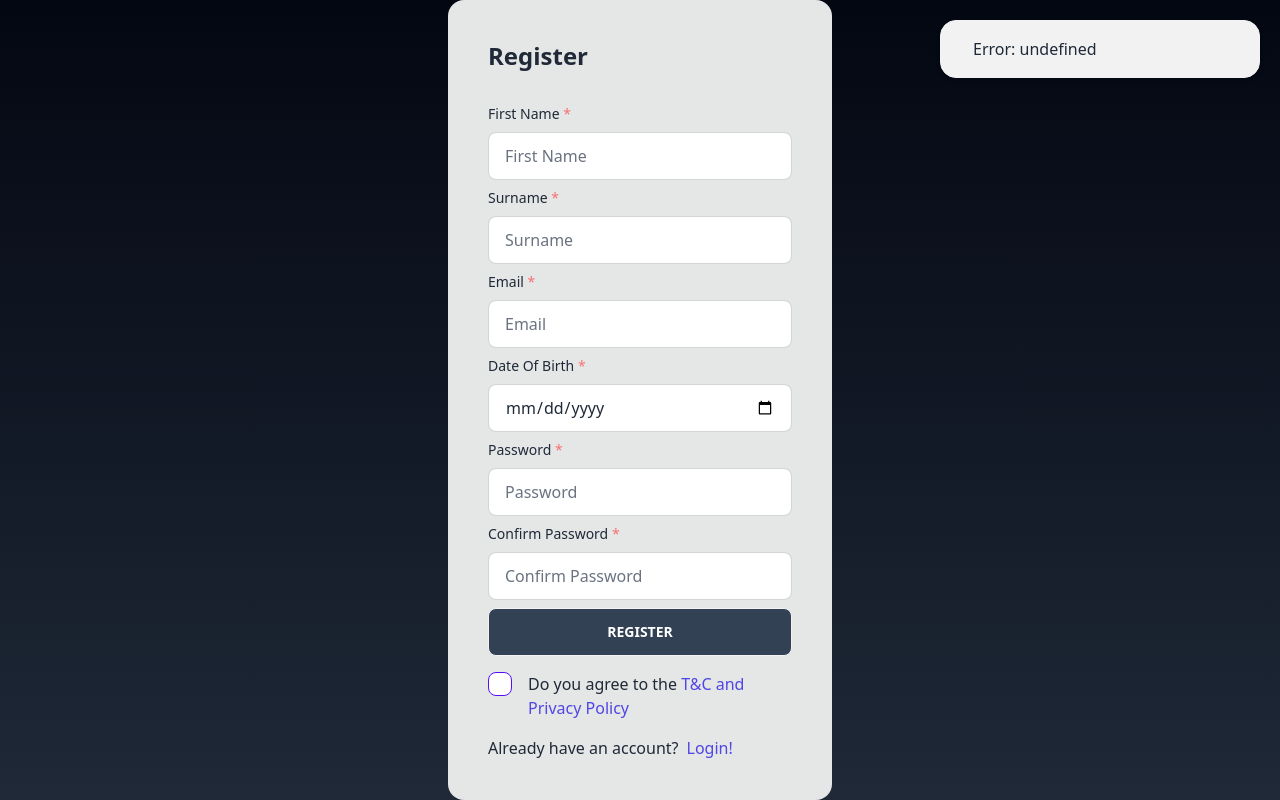
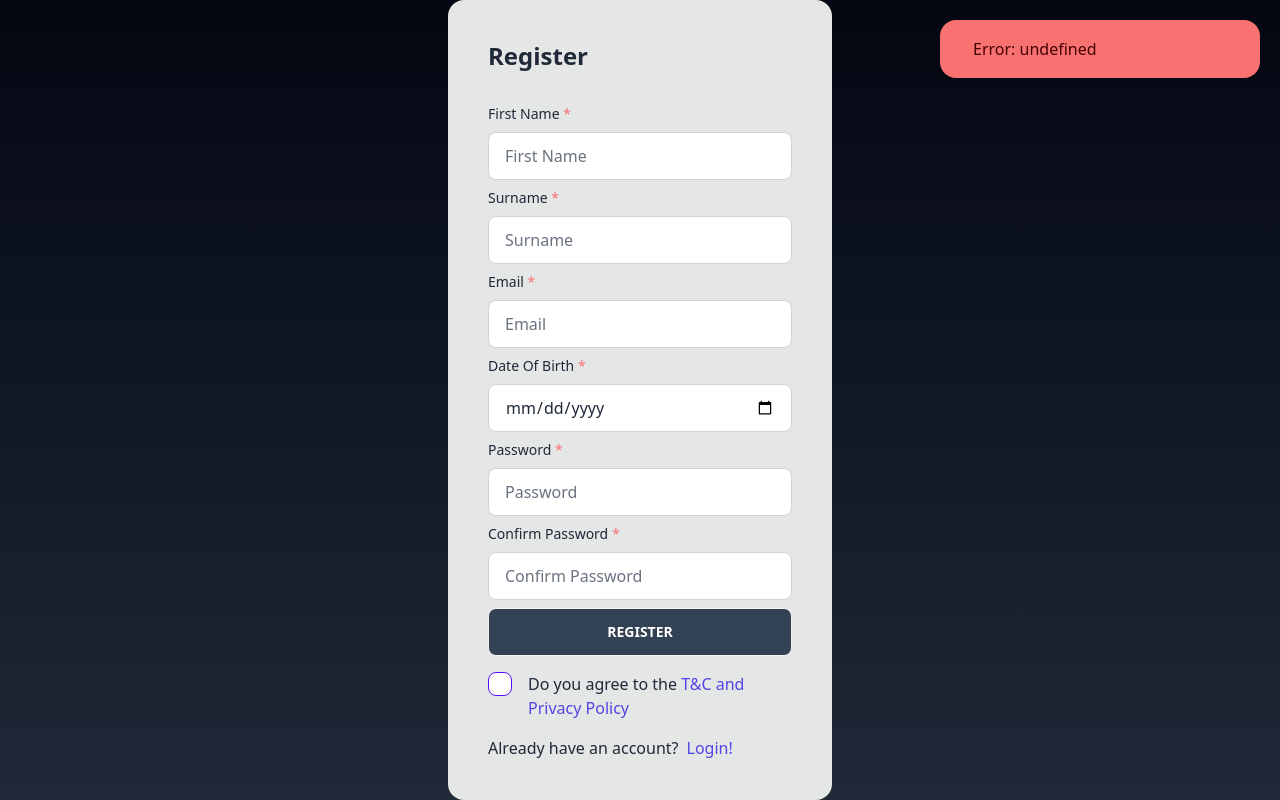
Before and after one commit to isaac238/ITSE_GROUP, a SvelteKit app: page /register in a window 1280 px wide. Built offline with nearby package versions, Linux system fonts and the light colour scheme.

Commit message:
Changed class string generation to conditional class

```diff
--- a/src/components/Notification.svelte
+++ b/src/components/Notification.svelte
@@ -12,15 +12,16 @@
 	// Variables
 	const type = notification.type;
 	const message = notification.message;
-	const classString = "w-[25%] alert mx-5 mt-5 shadow-md alert-" + type;
-	const icon =
-		(type == "success")
-			? "mdi:check-circle-outline"
-			: (type == "warning")
-				? "typcn:warning-outline"
-				: (type == "error")
-					? "mdi:close-circle-outline"
-					: "";
+	const classString = "w-[25%] alert mx-5 mt-5 shadow-md";
+
+	const isSuccess = type == "success";
+	const isWarning = type == "warning";
+	const isError = type == "error";
+	let icon;
+
+	if (isError) icon = "mdi:close-circle-outline";
+	if (isWarning) icon = "typcn:warning-outline";
+	if (isSuccess) icon = "mdi:check-circle-outline";
 
 	timer();
 
@@ -28,7 +29,10 @@
 
 <!-- Render -->
 
-<div role="alert" class={classString}>
+<div role="alert" class="w-[25%] alert mx-5 mt-5 shadow-md"
+class:alert-error={isError}
+class:alert-warning={isWarning}
+class:alert-success={isSuccess}>
 	<iconify-icon class="text-2xl" icon={icon}/>
     <span>{type[0].toUpperCase() + type.substring(1, type.length)}: {message}</span>
     <button on:click={() => callback()}><iconify-icon  icon="mdi:remove-bold"/></button>
```
